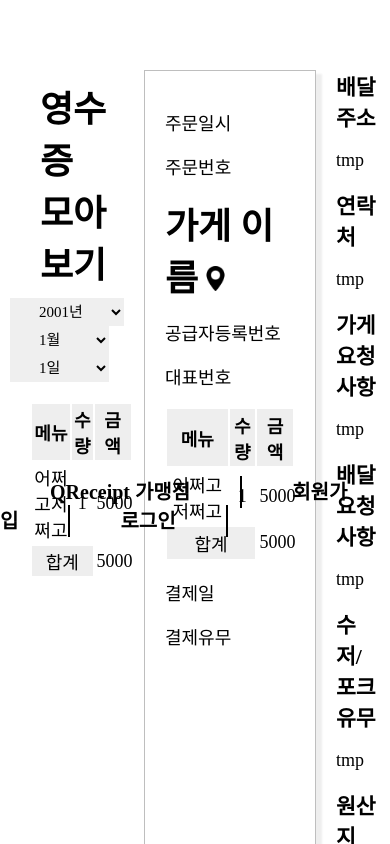
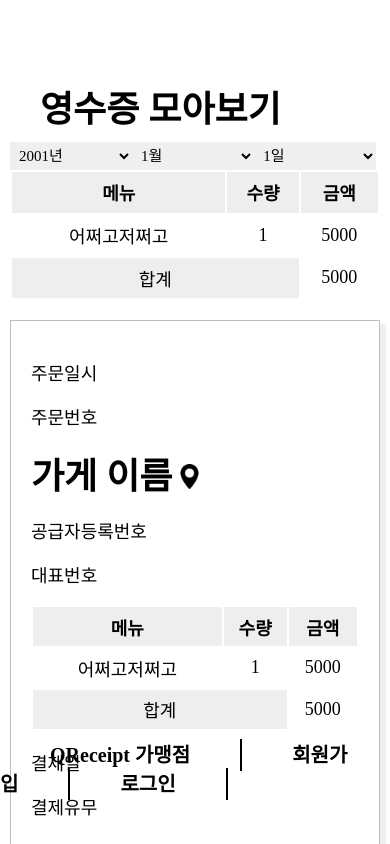
Before and after one commit to QReceipt/Front, a React (Create React App) app: page /all in a window 390 px wide. Shown: the top 844 px of the page. Built offline with nearby package versions, Linux system fonts and the light colour scheme; a web font is replaced by a local one.

Commit message:
21/08/10 00:21 seeAll 반응형

```diff
--- a/src/AppMedia.css
+++ b/src/AppMedia.css
@@ -1,37 +1,51 @@
 @media screen and (min-width:768px) and (max-width:1024px) {
-    .page{
+    .page {
         display: none;
     }
 }
 
 @media screen and (max-width:768px) {
-    .container-fluid{
+    .container-fluid {
         display: flex;
         justify-content: center;
         align-items: center;
         flex-direction: column;
-        margin:0;
-        padding:0;
+        margin: 0;
+        padding: 0;
     }
 
-    .page{
+    .page {
         display: none;
     }
 
-    .Login{
-        width:90%;
+    .Login {
+        width: 90%;
     }
 
-    .LoginInput{
+    .LoginInput {
         text-align: left;
     }
 
-    .LoginInput>div>input{
-        width:80%;
+    .LoginInput > div > input {
+        width: 80%;
     }
 
-    #typeSelect{
-        margin:30px 0 0 0;
+    #typeSelect {
+        margin: 30px 0 0;
     }
 
+    #container {
+        display: flex;
+        flex-direction: column;
+    }
+
+    #all-table {
+        margin: 0;
+        width: 100%;
+    }
+
+    .item>div>select{
+        width:33%;
+        padding:5px;
+    }
 }
--- a/src/components/Presentational/pages/Login.js
+++ b/src/components/Presentational/pages/Login.js
@@ -8,10 +8,12 @@ import Footer from "../UI/atoms/Footer"
 const Login = () => {
     return (
         <div className="wrapper">
+            <div className="container-fluid">
             <div className="Login">
                 <Title title="로그인 하기"/>
                 <Input/>
                 <LogIf/>
+            </div>
             </div>
             <Footer/>
         </div>
--- a/src/components/Presentational/pages/SeeAll.js
+++ b/src/components/Presentational/pages/SeeAll.js
@@ -26,8 +26,10 @@ const SeeAll = () => {
                         </div>
                         <Page num="001"/>
                     </div>
-                    <div className="item"><Receipt map="false"/>
-                        <Controll/></div>
+                    <div className="item">
+                        <Receipt map="false"/>
+                        <Controll/>
+                        </div>
                     <div className="item">
                         <Detail/>
                     </div>
```
